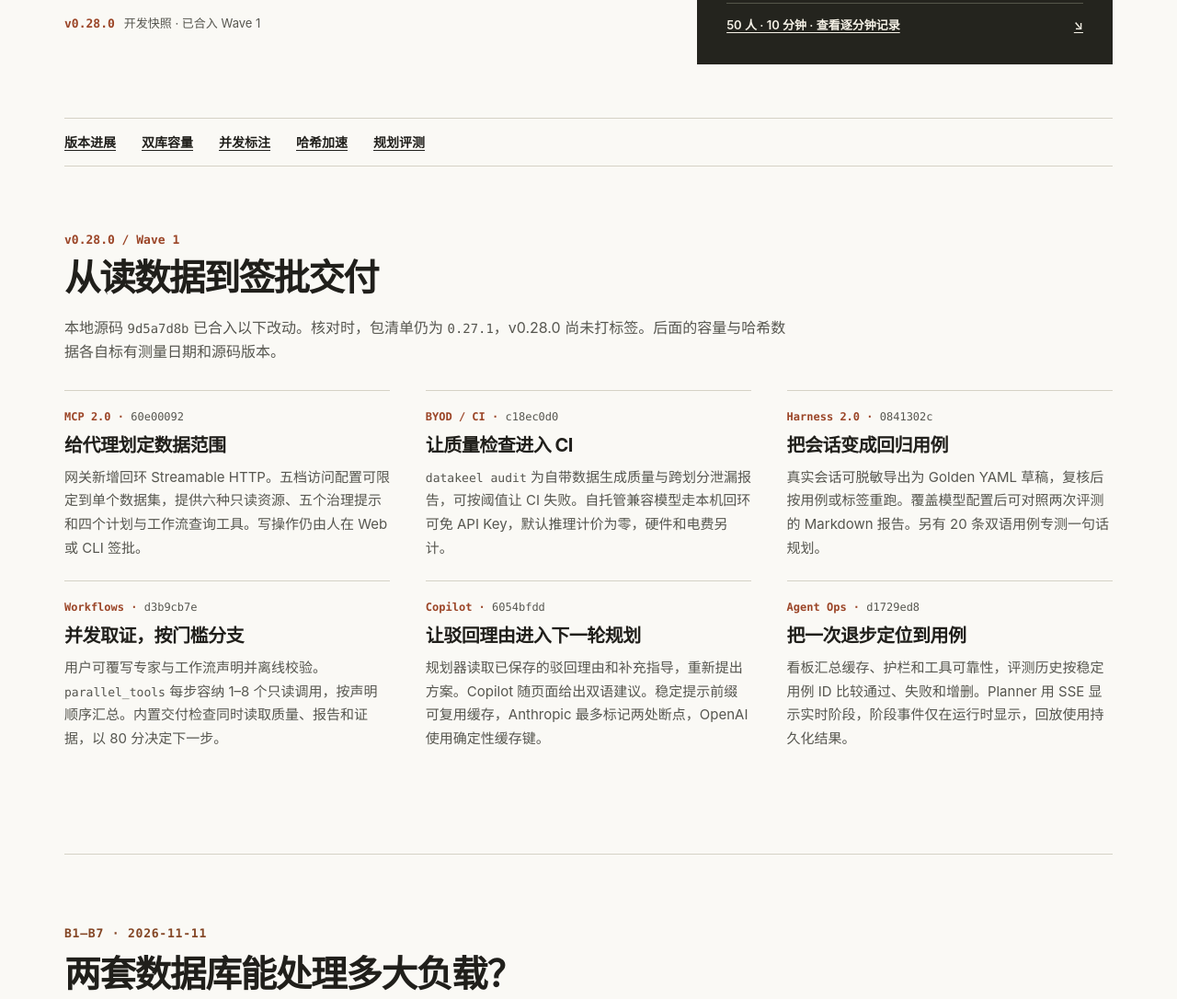
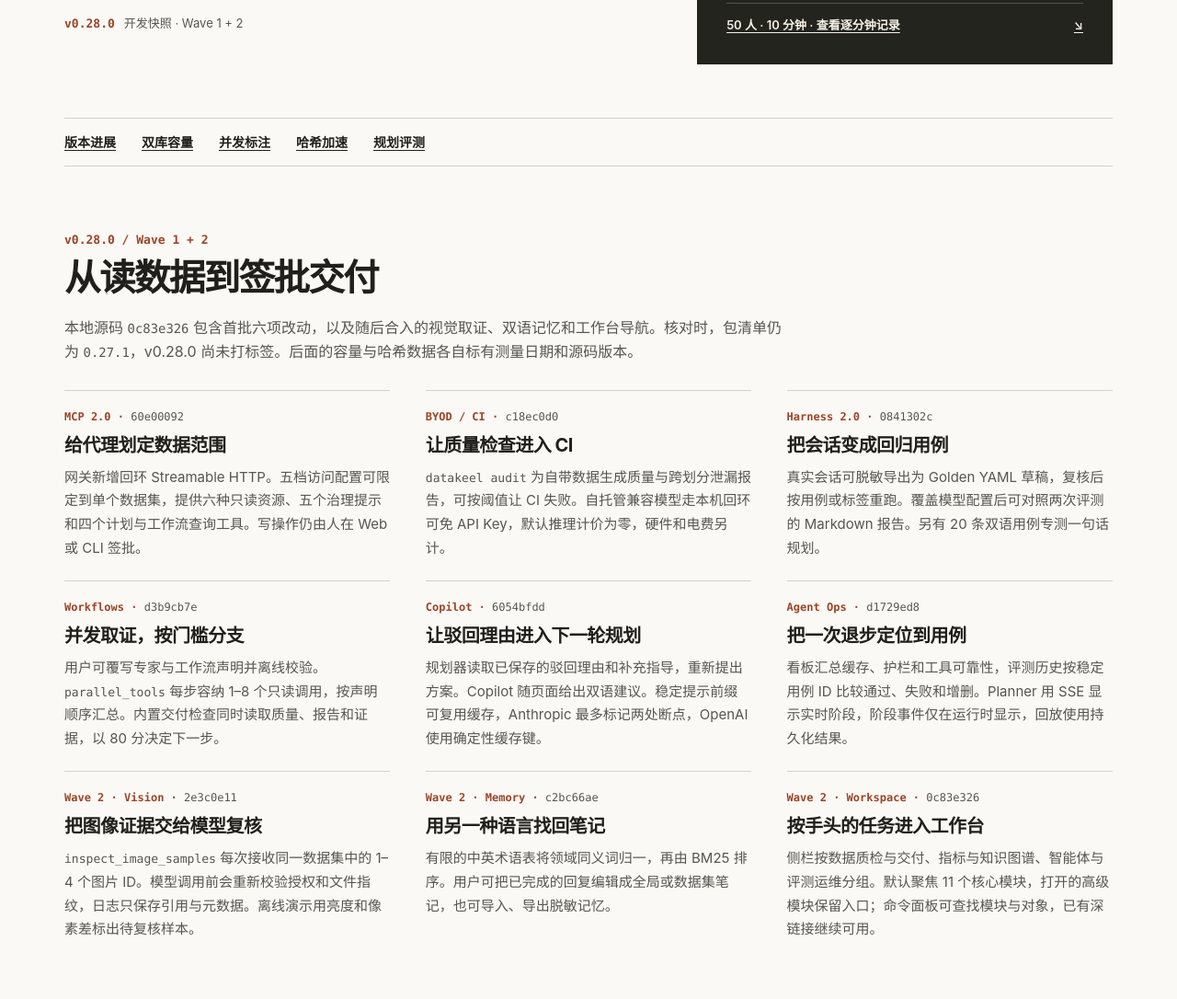
Before and after one commit to chaw1/chaw1.github.io, a plain HTML site: page datakeel-benchmarks/index.html in a window 1280 px wide. Shown: the part 443-1529 px from the top of the page at 92% size. Drawn offline with Linux system fonts and the light colour scheme.

Commit message:
补充已合入的视觉取证、双语记忆与工作台导航

```diff
--- a/datakeel-benchmarks/index.html
+++ b/datakeel-benchmarks/index.html
@@ -20,7 +20,7 @@
   <meta property="og:image:alt" content="Datakeel B8 · SQLite save p95 · 2,841 ms → 188 ms">
   <meta name="twitter:card" content="summary_large_image">
   <meta name="twitter:title" content="Datakeel v0.28.0 · Engineering notes &amp; benchmarks">
-  <meta name="twitter:description" content="How a shorter write lock changed SQLite save p95 for 50 annotators. Timings, reproducible workloads and the Wave 1 development snapshot.">
+  <meta name="twitter:description" content="How a shorter write lock changed SQLite save p95 for 50 annotators. Timings, reproducible workloads and the v0.28.0 development snapshot.">
   <meta name="twitter:image" content="https://hire.jiawis.com/assets/datakeel-benchmarks.png">
   <script type="application/ld+json">
   {
@@ -69,7 +69,7 @@
       <div class="cover-copy">
         <h1>Datakeel<span class="period">.</span><span class="sub zh">工程与实测</span><span class="sub en" lang="en">Under load</span></h1>
         <p class="dek"><span class="zh">我把数据集交付前的质量检查、泄漏核验和人工签批放进同一个工作台。这些实测记录了 Agent 能替人做到哪一步，也展示了并发标注时最先卡在哪里。</span><span class="en" lang="en">I built Datakeel to bring quality checks, leakage review and human sign-off into one dataset workbench. These notes trace what an agent can do on its own and where the system slows down under load.</span></p>
-        <p class="release"><strong>v0.28.0</strong> <span class="zh">开发快照 · 已合入 Wave 1</span><span class="en" lang="en">Development snapshot · Wave 1 merged locally</span></p>
+        <p class="release"><strong>v0.28.0</strong> <span class="zh">开发快照 · Wave 1 + 2</span><span class="en" lang="en">Development snapshot · Waves 1 + 2</span></p>
       </div>
       <figure class="cover-chart">
         <figcaption><span class="serial">B8 / SQLite</span><span class="zh">标注保存延迟 · p95</span><span class="en" lang="en">Annotation save latency · p95</span></figcaption>
@@ -89,9 +89,9 @@
       <a href="#planner"><span class="zh">规划评测</span><span class="en" lang="en">Planner</span></a>
     </nav>
     <section id="features" class="release-section">
-      <p class="section-label">v0.28.0 / Wave 1</p>
+      <p class="section-label">v0.28.0 / Wave 1 + 2</p>
       <h2><span class="zh">从读数据到签批交付</span><span class="en" lang="en">From reading data to signing off</span></h2>
-      <p class="intro"><span class="zh">本地源码 <code>9d5a7d8b</code> 已合入以下改动。核对时，包清单仍为 <code>0.27.1</code>，v0.28.0 尚未打标签。后面的容量与哈希数据各自标有测量日期和源码版本。</span><span class="en" lang="en">Local revision <code>9d5a7d8b</code> contains the changes below. At review time the package manifest still read <code>0.27.1</code> and v0.28.0 was untagged. The capacity and hashing runs below carry their own dates and revisions.</span></p>
+      <p class="intro"><span class="zh">本地源码 <code>0c83e326</code> 包含首批六项改动，以及随后合入的视觉取证、双语记忆和工作台导航。核对时，包清单仍为 <code>0.27.1</code>，v0.28.0 尚未打标签。后面的容量与哈希数据各自标有测量日期和源码版本。</span><span class="en" lang="en">Local revision <code>0c83e326</code> includes the first six changes and three later additions for image evidence, bilingual memory and navigation. At review time the package manifest still read <code>0.27.1</code> and v0.28.0 was untagged. The capacity and hashing runs below carry their own dates and revisions.</span></p>
       <div class="feature-grid">
         <article>
           <p class="source-id">MCP 2.0 · <code>60e00092</code></p>
@@ -122,6 +122,21 @@
           <p class="source-id">Agent Ops · <code>d1729ed8</code></p>
           <h3><span class="zh">把一次退步定位到用例</span><span class="en" lang="en">Trace a regression to one case</span></h3>
           <p><span class="zh">看板汇总缓存、护栏和工具可靠性，评测历史按稳定用例 ID 比较通过、失败和增删。Planner 用 SSE 显示实时阶段，阶段事件仅在运行时显示，回放使用持久化结果。</span><span class="en" lang="en">The dashboard tracks cache usage, guardrails and tool reliability. Evaluation history compares outcomes by stable case ID, including added and removed cases. Planner stages stream live over SSE. Replay uses the persisted outcomes.</span></p>
+        </article>
+        <article>
+          <p class="source-id">Wave 2 · Vision · <code>2e3c0e11</code></p>
+          <h3><span class="zh">把图像证据交给模型复核</span><span class="en" lang="en">Inspect image evidence with scoped access</span></h3>
+          <p><span class="zh"><code>inspect_image_samples</code> 每次接收同一数据集中的 1–4 个图片 ID。模型调用前会重新校验授权和文件指纹，日志只保存引用与元数据。离线演示用亮度和像素差标出待复核样本。</span><span class="en" lang="en"><code>inspect_image_samples</code> accepts 1–4 image IDs from one dataset. The agent rechecks permissions and fingerprints before each model attempt. Logs retain references and metadata. The offline demo flags brightness and pixel differences for review.</span></p>
+        </article>
+        <article>
+          <p class="source-id">Wave 2 · Memory · <code>c2bc66ae</code></p>
+          <h3><span class="zh">用另一种语言找回笔记</span><span class="en" lang="en">Find a note in the other language</span></h3>
+          <p><span class="zh">有限的中英术语表将领域同义词归一，再由 BM25 排序。用户可把已完成的回复编辑成全局或数据集笔记，也可导入、导出脱敏记忆。</span><span class="en" lang="en">A bounded Chinese–English glossary normalizes domain terms before BM25 ranking. Users can edit a completed reply into a global or dataset note, and import or export redacted memories.</span></p>
+        </article>
+        <article>
+          <p class="source-id">Wave 2 · Workspace · <code>0c83e326</code></p>
+          <h3><span class="zh">按手头的任务进入工作台</span><span class="en" lang="en">Navigate by the job at hand</span></h3>
+          <p><span class="zh">侧栏按数据质检与交付、指标与知识图谱、智能体与评测运维分组。默认聚焦 11 个核心模块，打开的高级模块保留入口；命令面板可查找模块与对象，已有深链接继续可用。</span><span class="en" lang="en">The sidebar groups data delivery and QA, metrics and knowledge, and agent operations. The focused view shows 11 core modules and keeps the active advanced module visible. Command search finds modules and objects. Existing deep links still work.</span></p>
         </article>
       </div>
     </section>
```
Also changed, not shown: index.html (+2 -2 lines), assets/datakeel-benchmarks.png.
